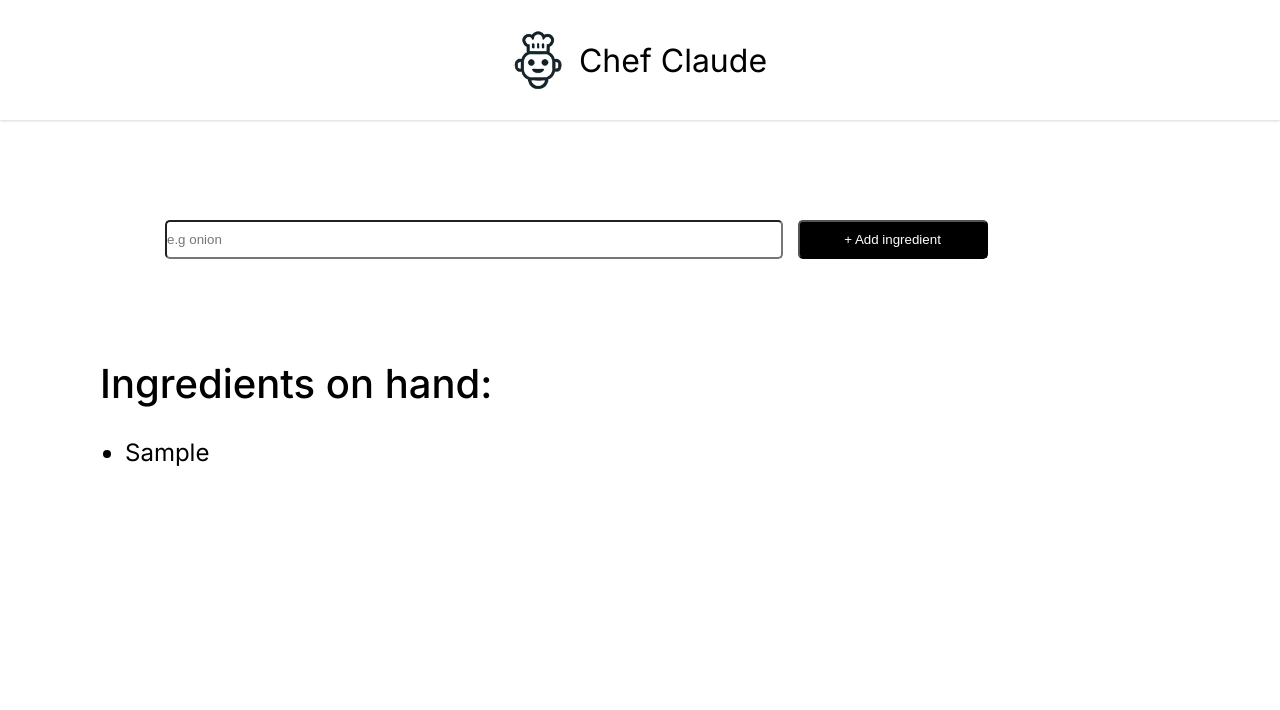
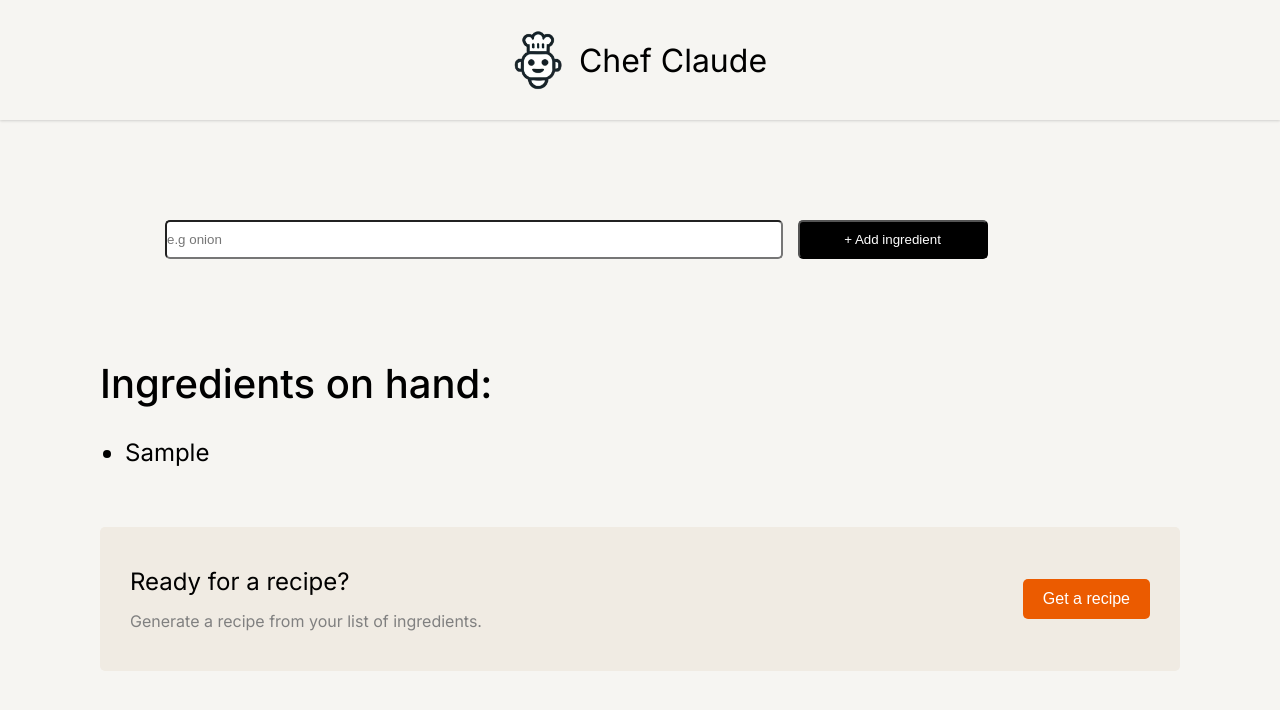
Before and after one commit to farihaorna23/Chef-Claude, a React (Vite) app: page / in a window 1280 px wide. Both pictures are taken after typing "Sample" into the empty fields and a click on the button "+ Add ingredient". Shown: the top 710 px of the page. Built offline with nearby package versions, Linux system fonts and the light colour scheme.

Commit message:
added get recipe section with its style

```diff
--- a/src/components/List.jsx
+++ b/src/components/List.jsx
@@ -2,7 +2,8 @@ const List = (props) => {
   return (
     <>
     {
-    props.ingredientList.length > 0 ? (
+    props.ingredientList.length > 0  &&
+    <section>
     <div className="ingredient-list-container">
     <span className="list-title">Ingredients on hand:</span>
     <ul>
@@ -10,7 +11,15 @@ const List = (props) => {
     return <li key={ingredient}>{ingredient}</li>
     })}
     </ul>
-    </div> ): ("")
+    </div>
+    <div className="get-recipe-container">
+    <div className="get-recipe-text">
+      <span>Ready for a recipe?</span>
+      <p>Generate a recipe from your list of ingredients.</p>
+    </div>
+    <button className="generateBtn">Get a recipe</button>
+    </div>
+  </section>
   }
   </>
   )
--- a/src/index.css
+++ b/src/index.css
@@ -6,6 +6,7 @@
 
 body {
   font-family: Inter, sans-serif;
+  background-color: #F6F5F2;
 }
 
 /* Header */
@@ -81,6 +82,44 @@ li{
   margin-left: 25px;
 }
 
+/* Get recipe section */
+.get-recipe-container{
+  width: 90%;
+  max-width: 1080px;
+  margin: 60px auto;
+  background-color: #F0EBE3;
+  display: flex;
+  justify-content: space-between;
+  align-items: center;
+  padding: 40px 30px;
+  border-radius: 5px;
+}
+
+.get-recipe-text > span{
+  display: inline-block;
+  margin-bottom: 15px;
+  font-size: 1.5rem;
+}
+
+.get-recipe-text > p{
+  color: grey;
+}
+
+.generateBtn{
+  background-color: #EB5B00;
+  color: white;
+  font-size: 1rem;
+  min-height: 40px;
+  padding: 0 20px;
+  border-radius: 5px;
+  border: none;
+  transition: transform 0.5s ease-in-out;
+}
+
+.generateBtn:active{
+transform: scale(1.2);
+}
+
 /* For small screen */
 /* For Mobile Screen */
 @media (max-width: 576px){
```
